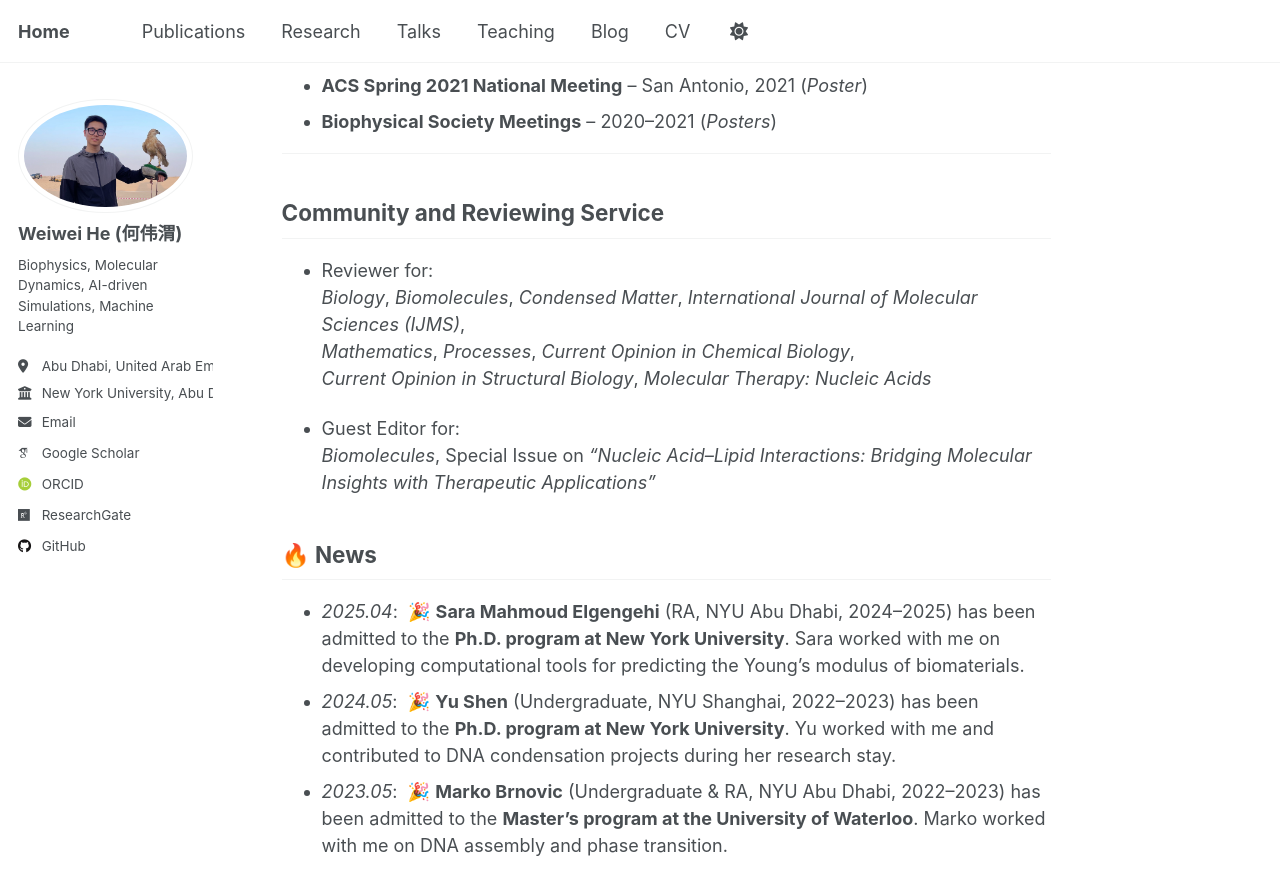
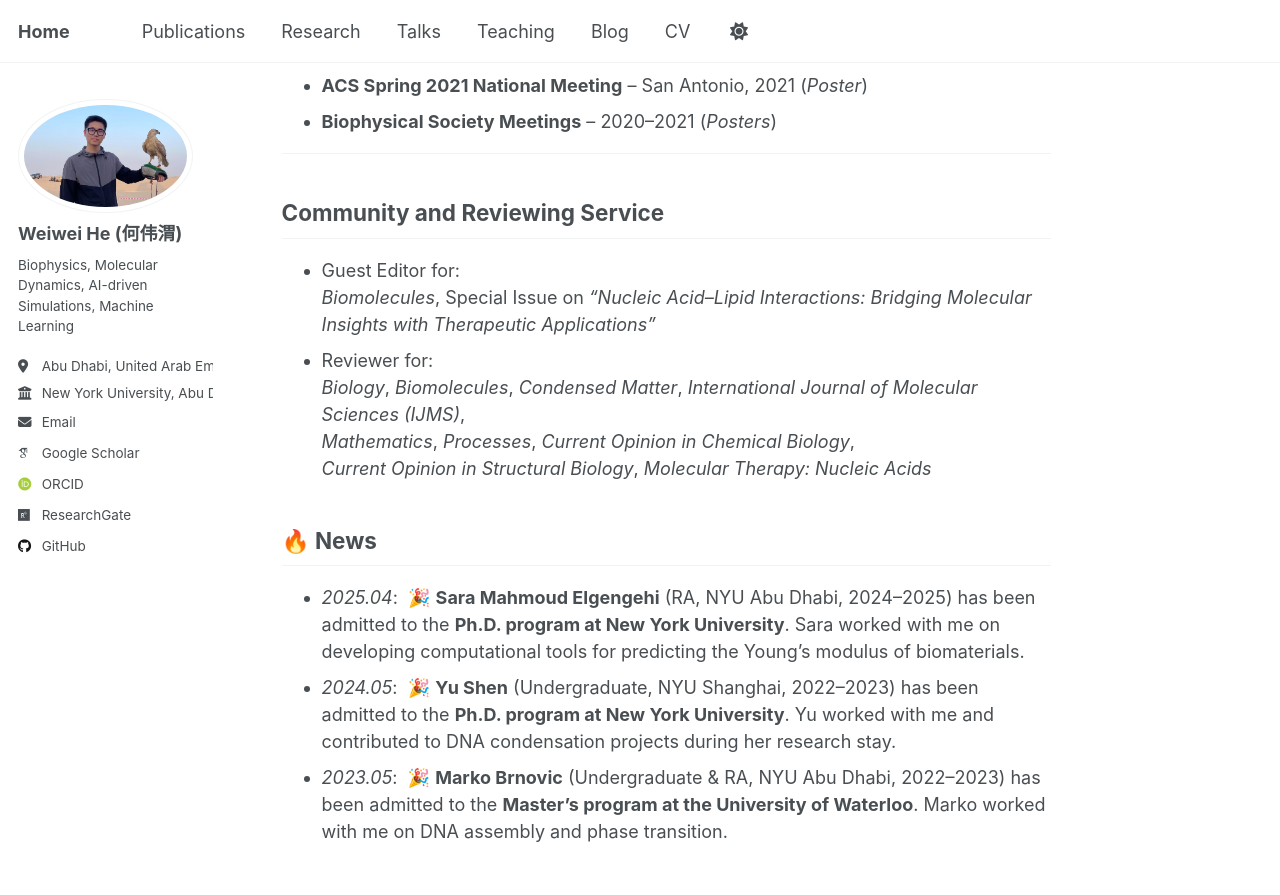
Before and after one commit to Warrenheww/warrenheww.github.io, a Jekyll site: the page built from _pages/about.md, in a window 1280 px wide and 900 px high, scrolled down 1465 px. Shown: the top 895 px of the window. Built offline with Jekyll 4.4.1, drawn with Linux system fonts in a browser that asks for light colours; some web fonts are replaced.

```diff
--- a/_pages/about.md
+++ b/_pages/about.md
@@ -48,15 +48,13 @@ My research integrates **molecular dynamics (MD) simulations**, **machine learni
 ---
 
 ## Community and Reviewing Service
-
+- Guest Editor for:
+  *Biomolecules*, Special Issue on *"Nucleic Acid–Lipid Interactions: Bridging Molecular Insights with Therapeutic Applications"*
 - Reviewer for:
   *Biology*, *Biomolecules*, *Condensed Matter*, *International Journal of Molecular Sciences (IJMS)*,
   *Mathematics*, *Processes*, *Current Opinion in Chemical Biology*,
   *Current Opinion in Structural Biology*, *Molecular Therapy: Nucleic Acids*
 
-- Guest Editor for:
-  *Biomolecules*, Special Issue on *"Nucleic Acid–Lipid Interactions: Bridging Molecular Insights with Therapeutic Applications"*
-
 ## 🔥 News
 - *2025.04*: &nbsp;🎉 **Sara Mahmoud Elgengehi** (RA, NYU Abu Dhabi, 2024–2025) has been admitted to the **Ph.D. program at New York University**. Sara worked with me on developing computational tools for predicting the Young’s modulus of biomaterials.
 - *2024.05*: &nbsp;🎉 **Yu Shen** (Undergraduate, NYU Shanghai, 2022–2023) has been admitted to the **Ph.D. program at New York University**. Yu worked with me and contributed to DNA condensation projects during her research stay.
```
